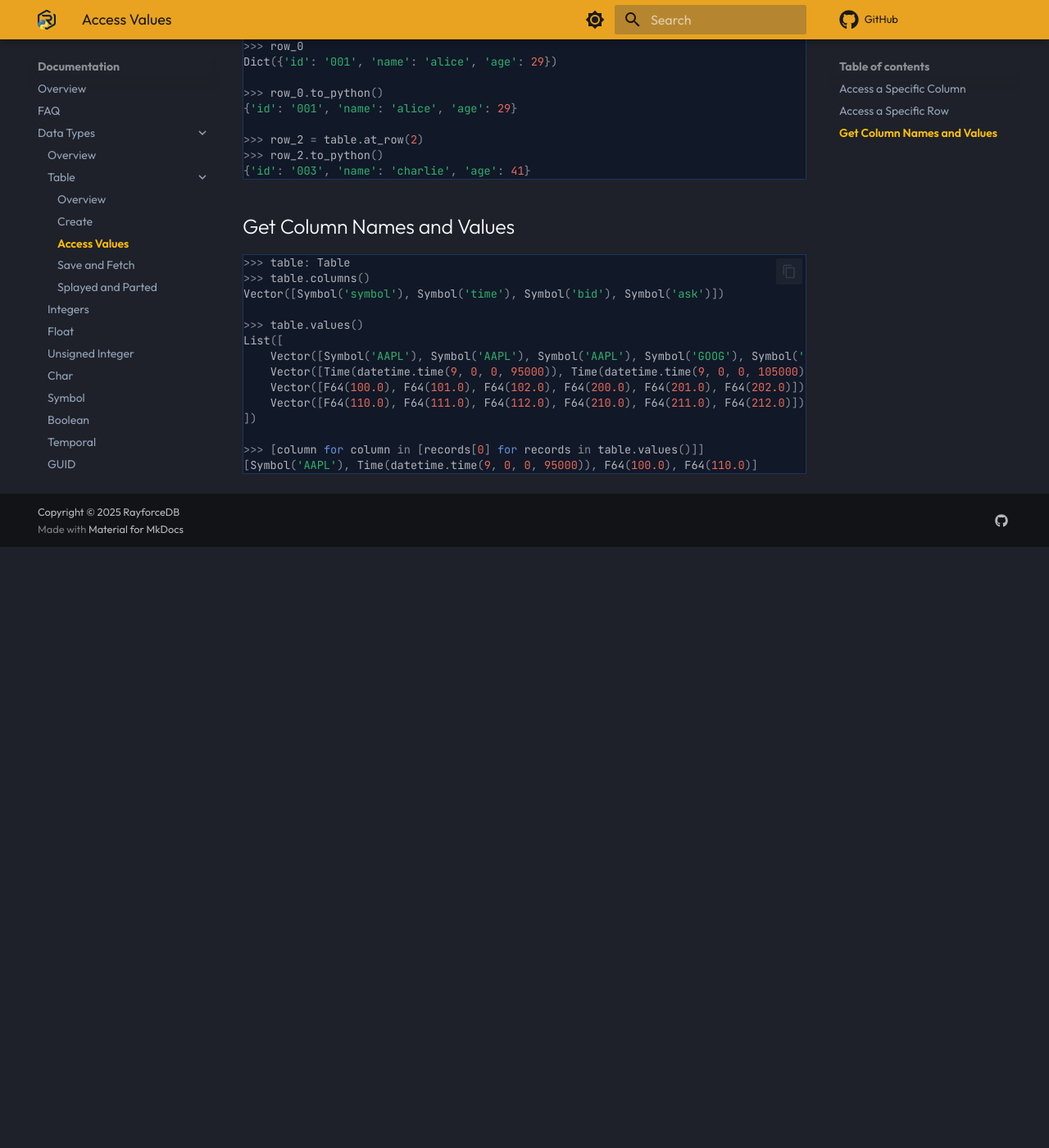
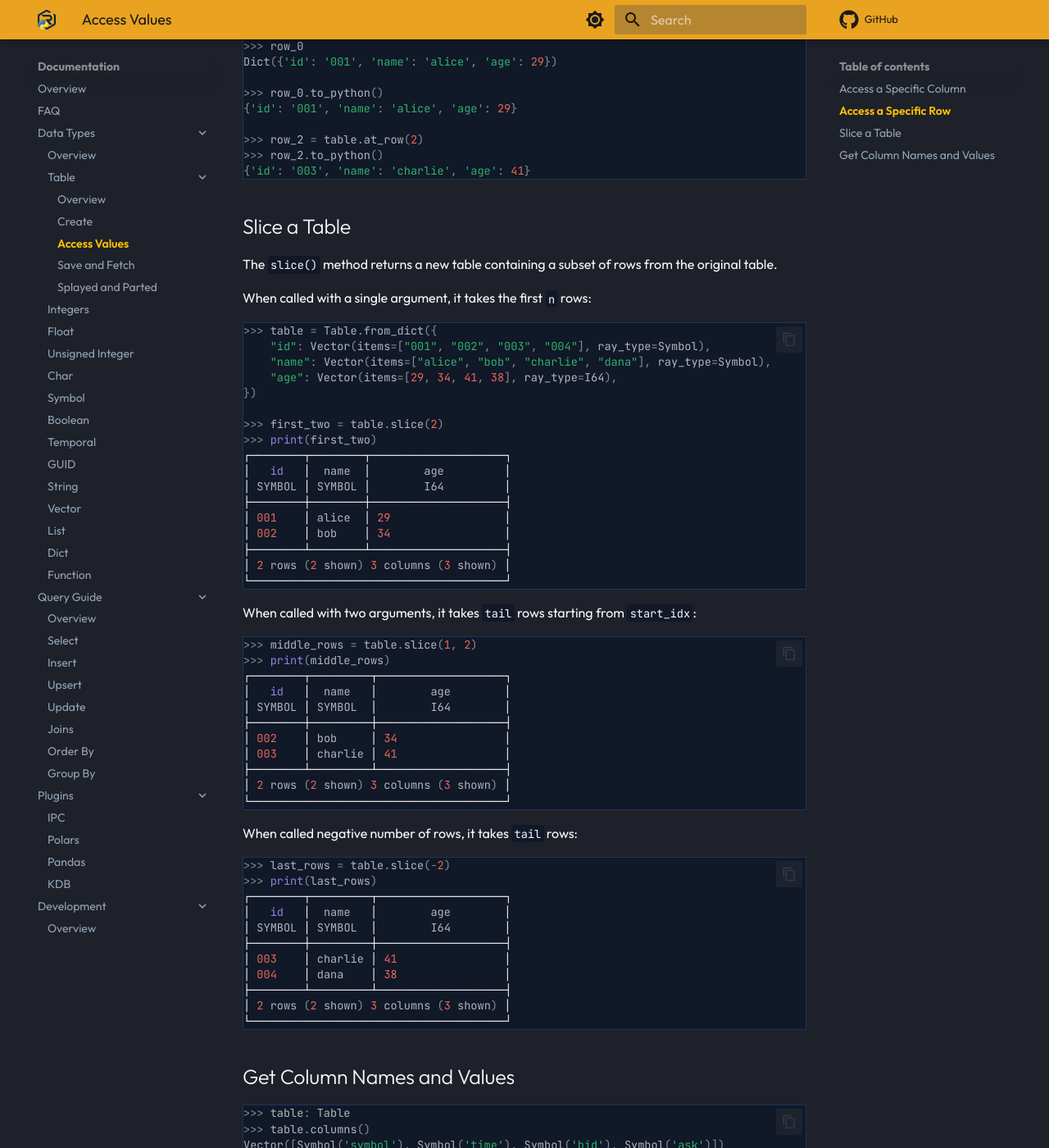
Before and after one commit to RayforceDB/rayforce-py, an MkDocs documentation site: the page built from docs/docs/content/documentation/data-types/table/access-values.md, in a window 1280 px wide and 1400 px high, scrolled down 901 px. Shown: the whole window at 82% size. Built offline with MkDocs 1.6.1 and Material for MkDocs 9.7.7, drawn with Linux system fonts in a browser that asks for light colours; comment, search, counter and statistics services are not loaded; a style sheet for code colours, icons or effects is not loaded; before the commit the page ends 1568 px from its top, so only the background shows below that.

Commit message:
feat(table) - Add table slice method

````diff
--- a/docs/docs/content/documentation/data-types/table/access-values.md
+++ b/docs/docs/content/documentation/data-types/table/access-values.md
@@ -45,6 +45,64 @@ Dict({'id': '001', 'name': 'alice', 'age': 29})
 {'id': '003', 'name': 'charlie', 'age': 41}
 ```
 
+## Slice a Table
+
+The `slice()` method returns a new table containing a subset of rows from the original table.
+
+When called with a single argument, it takes the first `n` rows:
+
+```python
+>>> table = Table.from_dict({
+    "id": Vector(items=["001", "002", "003", "004"], ray_type=Symbol),
+    "name": Vector(items=["alice", "bob", "charlie", "dana"], ray_type=Symbol),
+    "age": Vector(items=[29, 34, 41, 38], ray_type=I64),
+})
+
+>>> first_two = table.slice(2)
+>>> print(first_two)
+┌────────┬────────┬────────────────────┐
+│   id   │  name  │        age         │
+│ SYMBOL │ SYMBOL │        I64         │
+├────────┼────────┼────────────────────┤
+│ 001    │ alice  │ 29                 │
+│ 002    │ bob    │ 34                 │
+├────────┴────────┴────────────────────┤
+│ 2 rows (2 shown) 3 columns (3 shown) │
+└──────────────────────────────────────┘
+```
+
+When called with two arguments, it takes `tail` rows starting from `start_idx`:
+
+```python
+>>> middle_rows = table.slice(1, 2)
+>>> print(middle_rows)
+┌────────┬─────────┬───────────────────┐
+│   id   │  name   │        age        │
+│ SYMBOL │ SYMBOL  │        I64        │
+├────────┼─────────┼───────────────────┤
+│ 002    │ bob     │ 34                │
+│ 003    │ charlie │ 41                │
+├────────┴─────────┴───────────────────┤
+│ 2 rows (2 shown) 3 columns (3 shown) │
+└──────────────────────────────────────┘
+```
+
+When called negative number of rows, it takes `tail` rows:
+
+```python
+>>> last_rows = table.slice(-2)
+>>> print(last_rows)
+┌────────┬─────────┬───────────────────┐
+│   id   │  name   │        age        │
+│ SYMBOL │ SYMBOL  │        I64        │
+├────────┼─────────┼───────────────────┤
+│ 003    │ charlie │ 41                │
+│ 004    │ dana    │ 38                │
+├────────┴─────────┴───────────────────┤
+│ 2 rows (2 shown) 3 columns (3 shown) │
+└──────────────────────────────────────┘
+```
+
 ## Get Column Names and Values
 
 ```python
````
Also changed, not shown: 2 other files.
